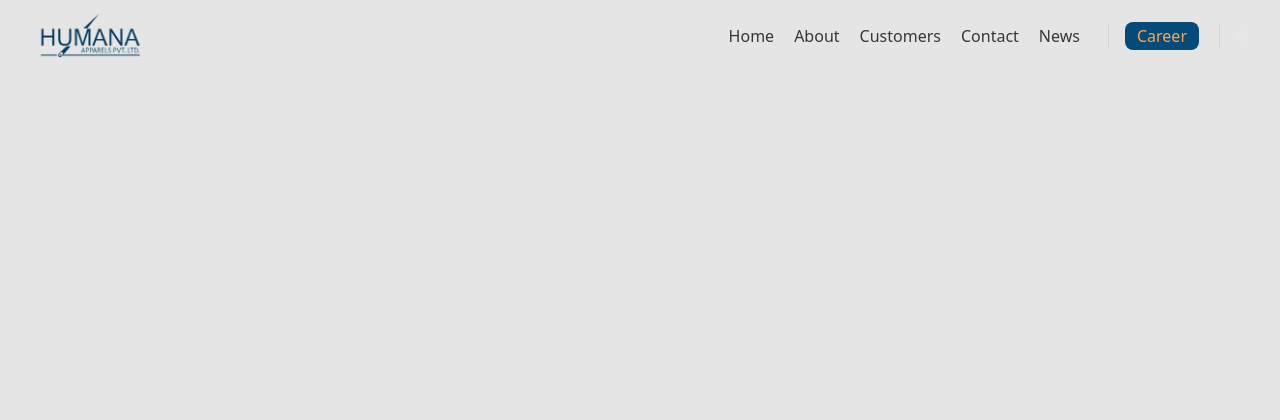
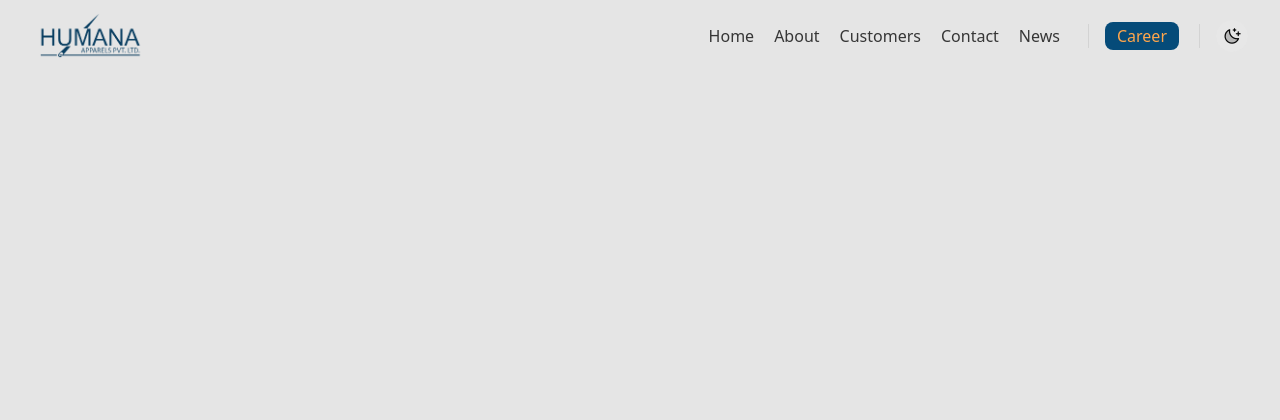
Before and after one commit to hapltech/humanaapparels, a Django app: template templates/www/about.html in a window 1280 px wide. Shown: the top 420 px of the page. Run offline with Django 5.2, Linux system fonts and the light colour scheme; the template is opened without the code that fills it, so the values that code supplies are empty; parts of the project's set-up code (start-up, migrations or seed data) failed here and were passed over; some libraries are stand-ins or nearby versions; some web fonts are replaced.

Commit message:
replace bold icons with duotones

```diff
--- a/templates/partials/header.html
+++ b/templates/partials/header.html
@@ -20,8 +20,8 @@
                 class="hs-collapse-toggle relative size-9 flex justify-center items-center text-sm font-semibold rounded-lg border border-border/30 hover:bg-card/10 focus:outline-none focus:bg-card/10 disabled:opacity-50 disabled:pointer-events-none"
                 id="hs-base-header-collapse"
                 data-hs-collapse="#hs-base-header">
-          <i class="ph ph-bold ph-list text-xl hs-collapse-open:hidden text-primary"></i>
-          <i class="ph ph-bold ph-x text-xl hidden hs-collapse-open:block text-red-500"></i>
+          <i class="ph ph-duotone ph-list text-xl hs-collapse-open:hidden text-primary"></i>
+          <i class="ph ph-duotone ph-x text-xl hidden hs-collapse-open:block text-red-500"></i>
           <span class="sr-only">Toggle navigation</span>
         </button>
       </div>
--- a/templates/partials/theme_switch.html
+++ b/templates/partials/theme_switch.html
@@ -1,10 +1,10 @@
 <button type="button"
         class="hs-dark-mode hs-dark-mode-active:hidden inline-flex items-center gap-x-2 p-1.5 bg-card/10 rounded-full text-sm text-foreground hover:bg-accent/20 focus:outline-none focus:bg-accent/20"
         data-hs-theme-click-value="dark">
-  <i class="ph ph-bold ph-moon-stars text-xl"></i>
+  <i class="ph ph-duotone ph-moon-stars text-xl"></i>
 </button>
 <button type="button"
         class="hs-dark-mode hs-dark-mode-active:inline-flex hidden items-center gap-x-2 p-1.5 bg-card/10 rounded-full text-sm text-foreground hover:bg-accent/20 focus:outline-none focus:bg-accent/20"
         data-hs-theme-click-value="light">
-  <i class="ph ph-bold ph-sun-dim text-xl"></i>
+  <i class="ph ph-duotone ph-sun-dim text-xl"></i>
 </button>
```
